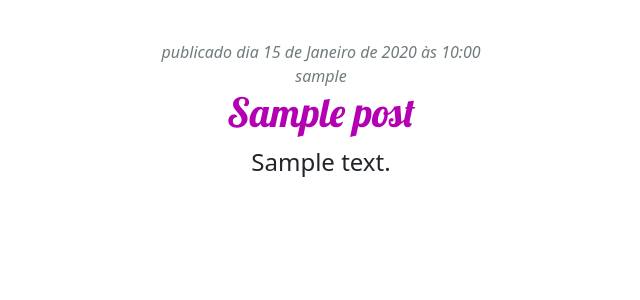
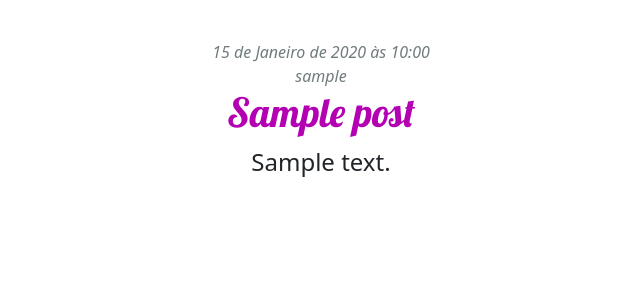
Before and after one commit to Fynzerious/my-first-blog, a Django app: page /post/1/ in a window 1280 px wide. Shown: the part 121-421 px from the top of the page, without its empty margins (319-959 px from the left). Run offline with Django 5.2, Linux system fonts and the light colour scheme; tables that the repository leaves empty hold one stand-in row (values such as "Sample post").

Commit message:
Fixed date label

```diff
--- a/blog/templates/blog/post_detail.html
+++ b/blog/templates/blog/post_detail.html
@@ -11,7 +11,7 @@
         </aside>
         {% if post.published_date %}
             <time class="date">
-                publicado dia {{ post.published_date }}
+                {{ post.published_date }}
             </time>
         {% endif %}
         <br><time>{{ post.author }}</time>
```
